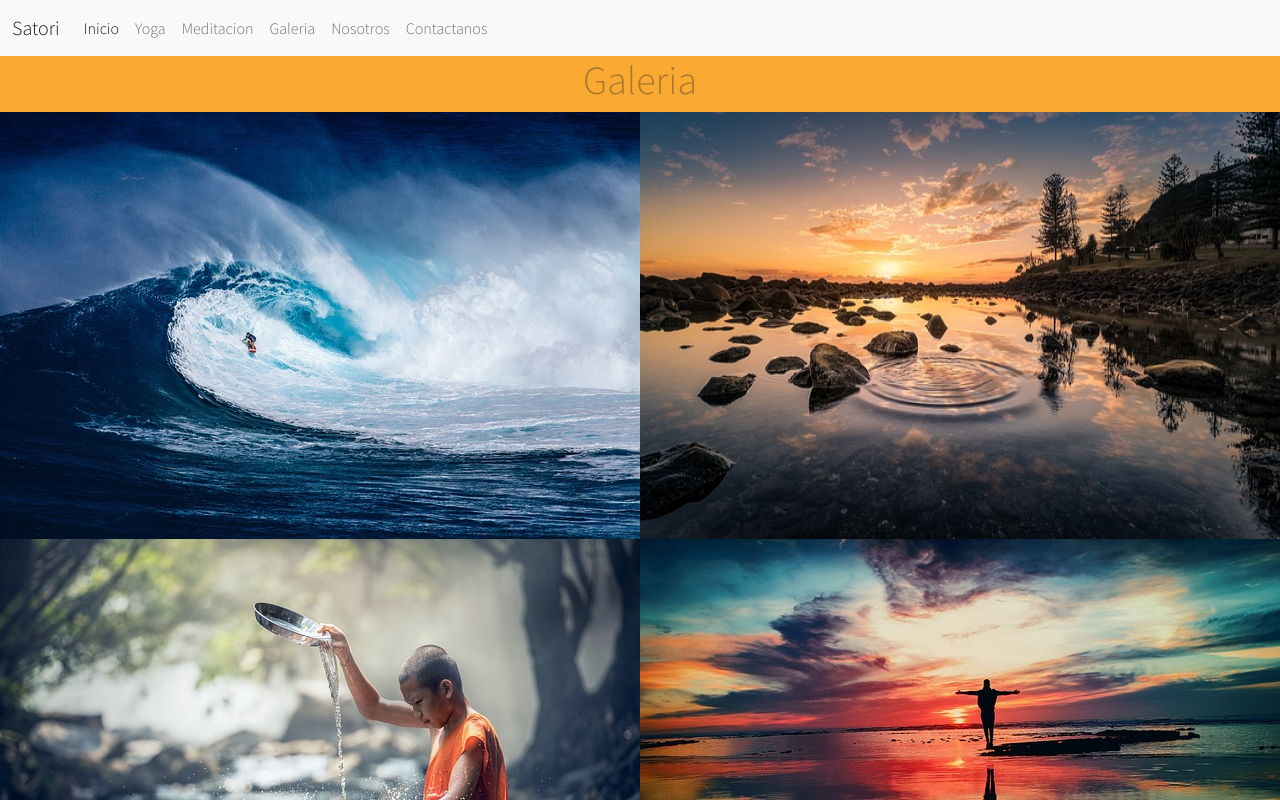
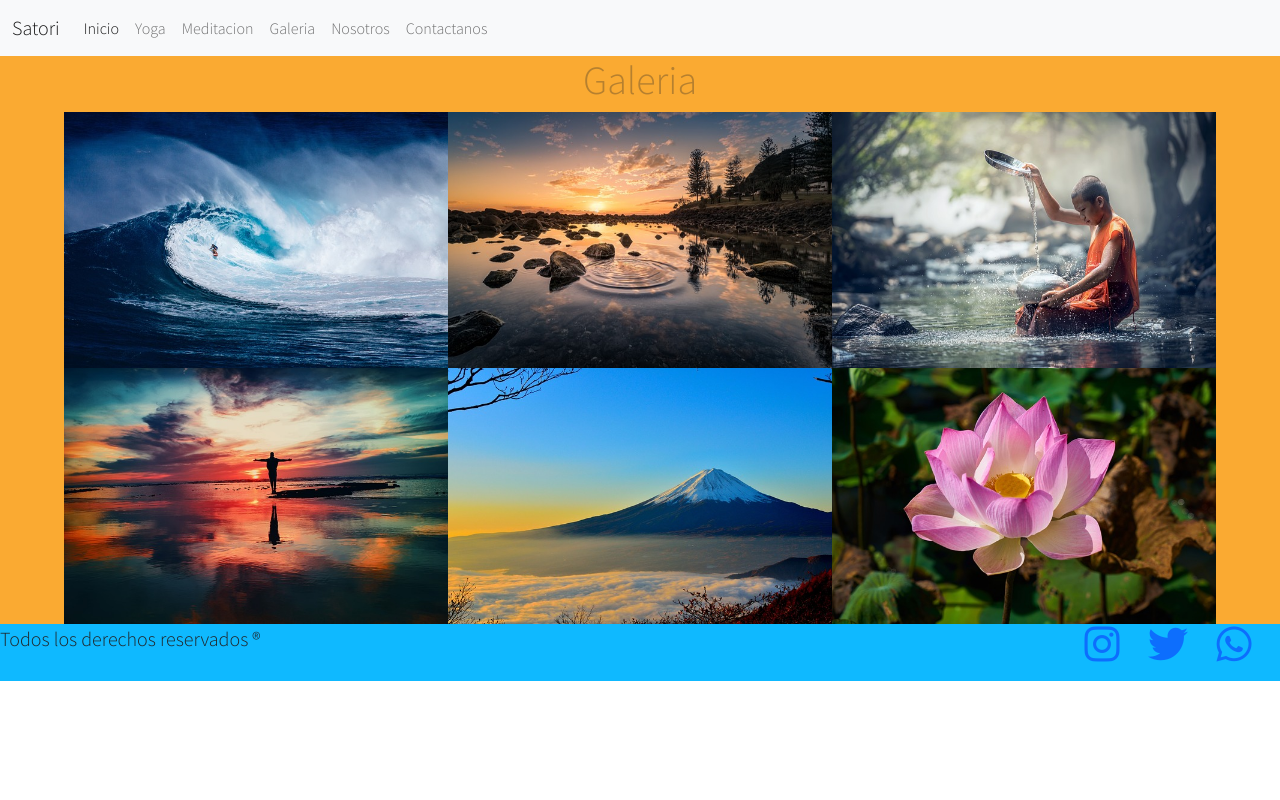
Before and after one commit to fugoleador/Satori---CHDS, a plain HTML site: page pages/galeria.html in a window 1280 px wide. Shown: the top 800 px of the page. Drawn offline with nearby package versions, Linux system fonts and the light colour scheme.

Commit message:
Galeria responsive agregada al proyecto

```diff
--- a/css/style.css
+++ b/css/style.css
@@ -19,6 +19,7 @@ h1 {
 
 main {
     background-color: #FAAA32;
+    width: 100%;
 }
 
 .imagen_principal {
@@ -72,6 +73,10 @@ i {
     justify-content: center;
 }
 
+.galeria img{
+    width: 90%;
+}
+
 .fundador {
     display: flex;
     flex-direction: column;
@@ -98,7 +103,22 @@ i {
     animation-delay: 3s;
 }
 
+#grilla{
+    display:grid;
 
+    grid-template-areas:    "encabezado"
+                            "contenido_principal"
+                            "pie_de_pagina";
+}
+header{
+    grid-area: encabezado;
+}
+main{
+    grid-area: contenido_principal;
+}
+footer{
+    grid-area: pie_de_pagina;
+}
 
 @keyframes aparecer {
     0% {
@@ -108,3 +128,17 @@ i {
         opacity: 1;
     }
 }
+
+/*Empieza el formato tablet*/
+@media screen and (min-width: 480px) {
+    .galeria img{
+        width: 50%;
+    }
+}
+
+/*Empieza la reestructuracion de contenido para desktop (computadora)*/
+@media screen and (min-width: 1024px) {
+    .galeria img{
+        width: 30%;
+    }
+}
--- a/pages/galeria.html
+++ b/pages/galeria.html
@@ -22,6 +22,7 @@
 </head>
 
 <body>
+    <div id="grilla">
     <header>
 
         <nav class="navbar navbar-expand-lg bg-light">
@@ -93,6 +94,7 @@
     <script src="https://cdn.jsdelivr.net/npm/bootstrap@5.2.3/dist/js/bootstrap.bundle.min.js"
         integrity="sha384-kenU1KFdBIe4zVF0s0G1M5b4hcpxyD9F7jL+jjXkk+Q2h455rYXK/7HAuoJl+0I4"
         crossorigin="anonymous"></script>
+    </div>
 </body>
 
 </html>
```
